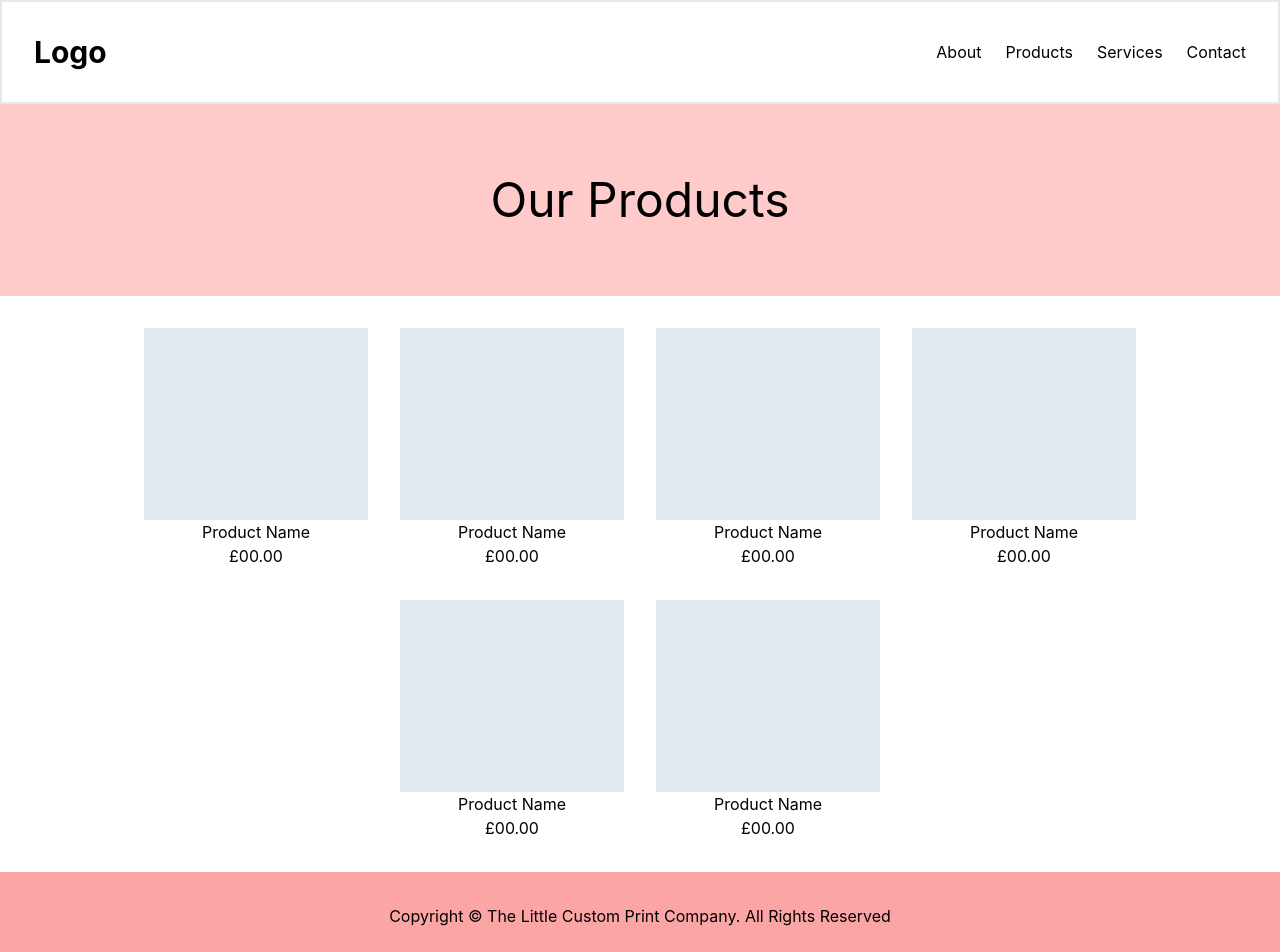
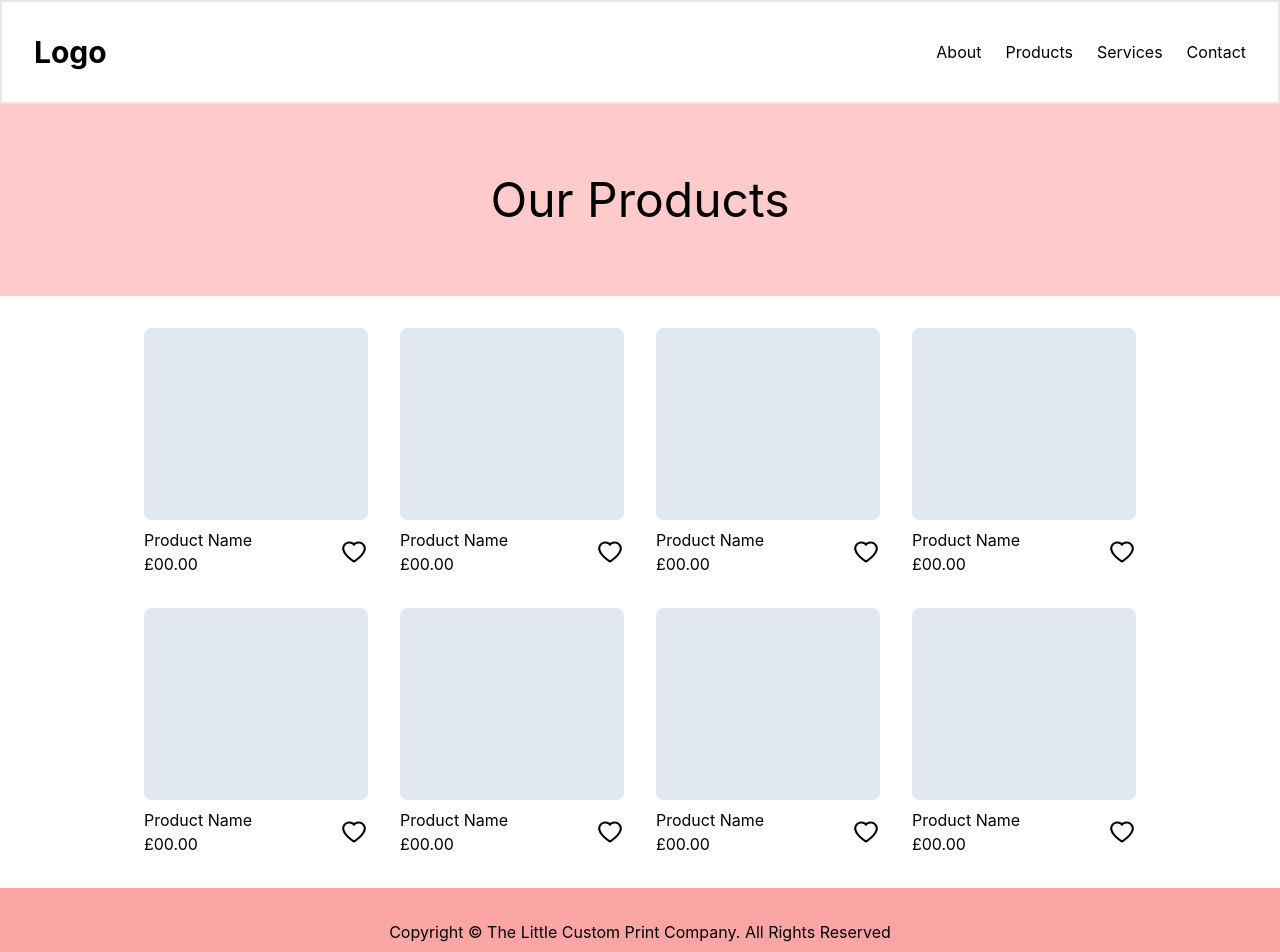
Before and after one commit to ST3V3NP3RRY/custom_print_co, a React (Create React App) app: page /products in a window 1280 px wide. Shown: the top 952 px of the page. Built offline with nearby package versions, Linux system fonts and the light colour scheme.

Commit message:
added favourite icons to product page

```diff
--- a/package.json
+++ b/package.json
@@ -8,6 +8,7 @@
     "@testing-library/user-event": "^13.5.0",
     "react": "^18.2.0",
     "react-dom": "^18.2.0",
+    "react-icons": "^4.7.1",
     "react-router": "^6.8.0",
     "react-router-dom": "^6.8.0",
     "react-scripts": "5.0.1",
--- a/src/Pages/Products/Products.jsx
+++ b/src/Pages/Products/Products.jsx
@@ -1,4 +1,6 @@
 import Banner from "../../components/Reusable/Banner";
+
+import { AiOutlineHeart } from "react-icons/ai";
 
 const Products = () => {
   return (
@@ -8,44 +10,99 @@ const Products = () => {
         <section className=" max-w-6xl flex flex-wrap gap-8 justify-center my-8">
           <div className="inline-block">
             {/* image will go here */}
-            <div className="w-56 h-48 bg-slate-200"></div>
+            <div className="w-56 h-48 bg-slate-200 rounded-lg mb-2"></div>
+            <div className="flex gap-3 justify-between items-center">
+              <div className="text-left">
                 <h3>Product Name</h3>
                 <p>£00.00</p>
+              </div>
+              <AiOutlineHeart size="1.75rem" />
+            </div>
           </div>
 
           <div className="inline-block">
             {/* image will go here */}
-            <div className="w-56 h-48 bg-slate-200"></div>
+            <div className="w-56 h-48 bg-slate-200 rounded-lg mb-2"></div>
+            <div className="flex gap-3 justify-between items-center">
+              <div className="text-left">
                 <h3>Product Name</h3>
                 <p>£00.00</p>
+              </div>
+              <AiOutlineHeart size="1.75rem" />
+            </div>
+          </div>
+          <div className="inline-block">
+            {/* image will go here */}
+            <div className="w-56 h-48 bg-slate-200 rounded-lg mb-2"></div>
+            <div className="flex gap-3 justify-between items-center">
+              <div className="text-left">
+                <h3>Product Name</h3>
+                <p>£00.00</p>
+              </div>
+              <AiOutlineHeart size="1.75rem" />
+            </div>
+          </div>
+          <div className="inline-block">
+            {/* image will go here */}
+            <div className="w-56 h-48 bg-slate-200 rounded-lg mb-2"></div>
+            <div className="flex gap-3 justify-between items-center">
+              <div className="text-left">
+                <h3>Product Name</h3>
+                <p>£00.00</p>
+              </div>
+              <AiOutlineHeart size="1.75rem" />
+            </div>
           </div>
 
           <div className="inline-block">
             {/* image will go here */}
-            <div className="w-56 h-48 bg-slate-200"></div>
+            <div className="w-56 h-48 bg-slate-200 rounded-lg mb-2"></div>
+            <div className="flex gap-3 justify-between items-center">
+              <div className="text-left">
                 <h3>Product Name</h3>
                 <p>£00.00</p>
+              </div>
+              <AiOutlineHeart
+                size="1.75rem"
+                className="hover:bg-slate-300  rounded-full"
+              />
+            </div>
           </div>
 
           <div className="inline-block">
             {/* image will go here */}
-            <div className="w-56 h-48 bg-slate-200"></div>
+            <div className="w-56 h-48 bg-slate-200 rounded-lg mb-2"></div>
+            <div className="flex gap-3 justify-between items-center">
+              <div className="text-left">
                 <h3>Product Name</h3>
                 <p>£00.00</p>
+              </div>
+              <AiOutlineHeart size="1.75rem" />
+            </div>
           </div>
 
           <div className="inline-block">
             {/* image will go here */}
-            <div className="w-56 h-48 bg-slate-200"></div>
+            <div className="w-56 h-48 bg-slate-200 rounded-lg mb-2"></div>
+            <div className="flex gap-3 justify-between items-center">
+              <div className="text-left">
                 <h3>Product Name</h3>
                 <p>£00.00</p>
+              </div>
+              <AiOutlineHeart size="1.75rem" />
+            </div>
           </div>
 
           <div className="inline-block">
             {/* image will go here */}
-            <div className="w-56 h-48 bg-slate-200"></div>
+            <div className="w-56 h-48 bg-slate-200 rounded-lg mb-2"></div>
+            <div className="flex gap-3 justify-between items-center">
+              <div className="text-left">
                 <h3>Product Name</h3>
                 <p>£00.00</p>
+              </div>
+              <AiOutlineHeart size="1.75rem" />
+            </div>
           </div>
         </section>
       </main>
--- a/src/components/Forms/ContactForm.jsx
+++ b/src/components/Forms/ContactForm.jsx
@@ -17,7 +17,7 @@ const ContactForm = () => {
       <textarea id="message" name="message" placeholder="Your message..." />
       <button
         type="submit"
-        class="md:w-32 bg-indigo-600 hover:bg-blue-dark text-white font-bold py-3 px-6 rounded-lg mt-3 hover:bg-indigo-500 transition ease-in-out duration-300"
+        class="md:w-32 bg-red-400 hover:bg-red-dark text-white font-bold py-3 px-6 rounded-lg mt-3 hover:bg-red-500 transition ease-in-out duration-300"
       >
         Submit
       </button>
```
Also changed, not shown: 1 other file (tests, documents, lock files or other folders). Lines whose indentation alone changed are shown as unchanged.
